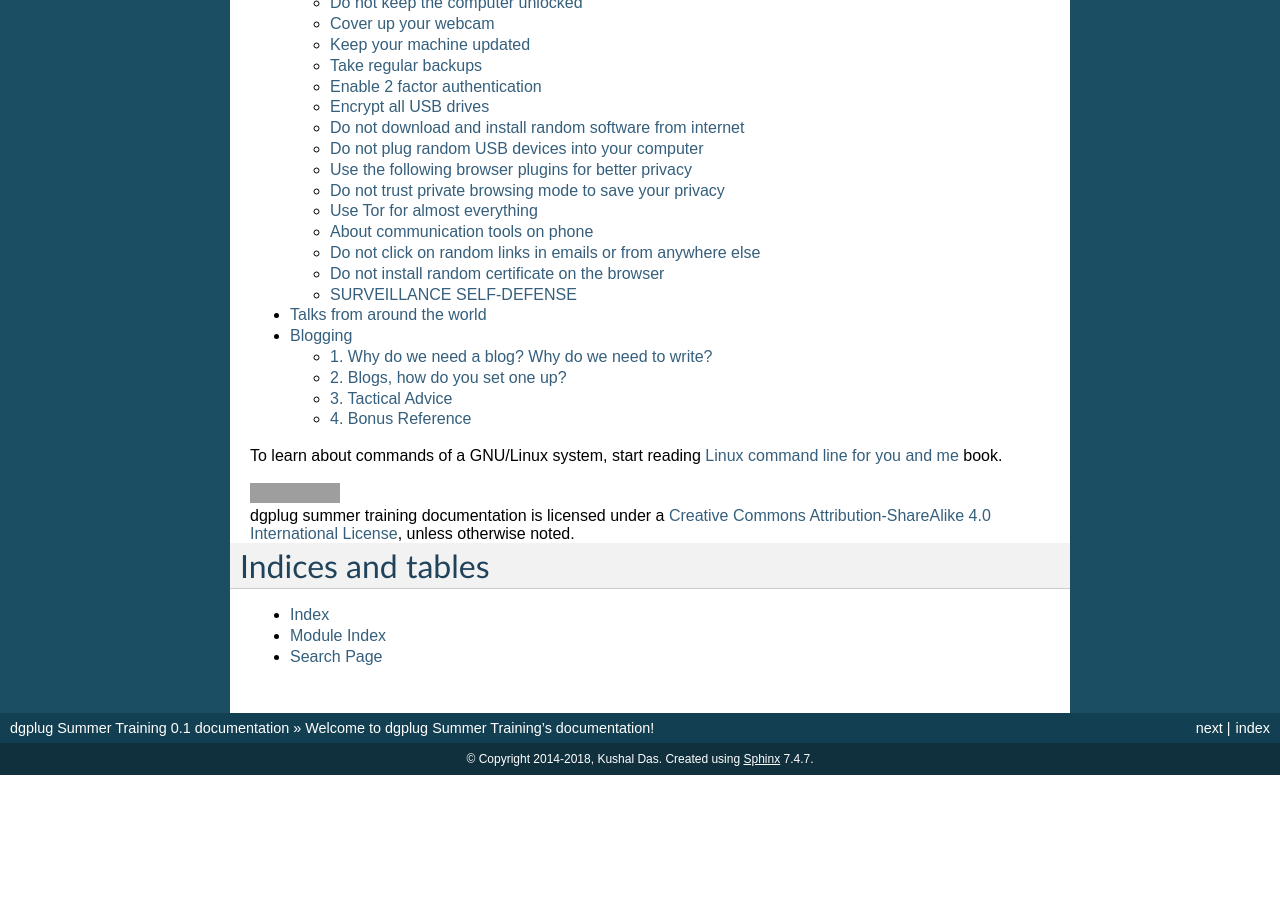
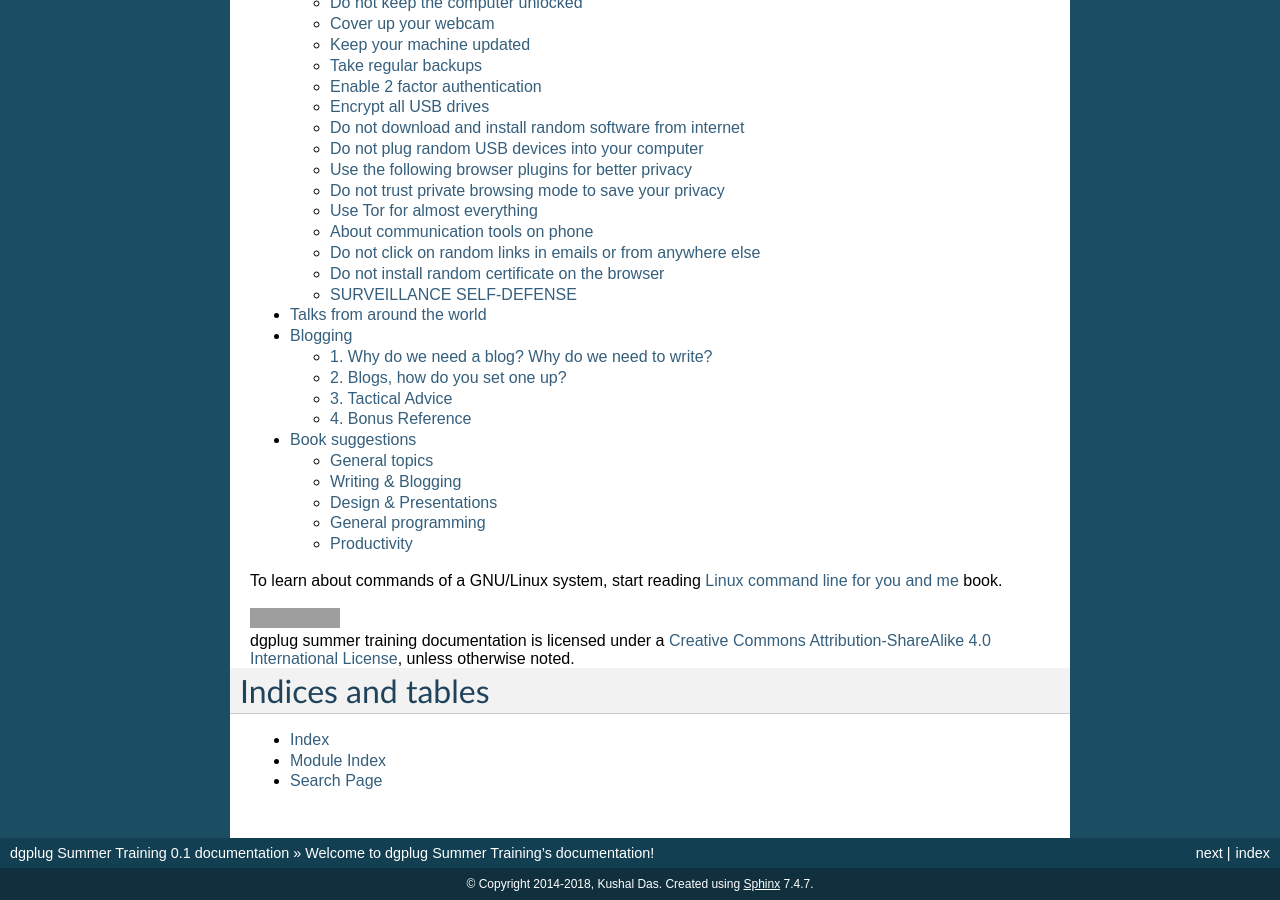
Before and after one commit to kushaldas/summertraining, a Sphinx documentation site: the page built from docs/index.rst, in a window 1280 px wide and 900 px high, scrolled down 1404 px. Built offline with Sphinx 7.4.7, drawn with Linux system fonts in a browser that asks for light colours; before the commit the page ends 2179 px from its top, so only the background shows below that; some of the changed lines change nothing that is shown; grey boxes are pictures that could not be loaded.

Commit message:
Adds the books suggestions

```diff
--- /dev/null
+++ b/docs/book.rst
@@ -0,0 +1,80 @@
+Book suggestions
+=================
+
+Books are marked as [S] as for starters.
+
+General topics
+---------------
+
+- Hackers: Heroes of the Computer Revolution [S]
+- Hackers & Painters: Big Ideas from the Computer Age. Paul Graham. [S]
+- Linux and the Unix Philosophy. Mike Gancarz. [S]
+- Free as in Freedom. Richard Stallman. (https://en.wikisource.org/wiki/Free_as_in_Freedom_(2002)) [S]
+- Open Sources, Chris DiBona & Sam Ockman (free to read here - https://www.oreilly.com/openbook/opensources/book/index.html)
+- The Architecture of Open Source Applications. (http://aosabook.org/en/index.html) [S]
+- Ghost in the Wires
+- Mother American Night
+
+
+
+Writing & Blogging
+-------------------
+
+- On Writing, Stephen King[S]
+- Bird by Bird, Anne Lamott
+- On Writing Well, William Zinsser
+- English Composition and Grammar. John E. Warriner. [S]
+- Good English: How to Write It. G. H. Valins. [S]
+- The Elements of Style. Willam Strunk Jr. and E. B. White. [S]
+
+
+Design & Presentations
+-----------------------
+
+- The Non-Designer's Design Book, Robin Williams[S]
+- The Non-Designer's Presentation Book, Robin Williams (for creating)
+- Presentation Zen, Garr Reynolds (for creating)
+- Confessions of a Public Speaker, Scott Berkun (for delivering)
+- Don't Make Me Think, Steve Krug
+- Visualize This. Nathan Yau.
+
+General programming
+--------------------
+
+- i want 2 do project. tell me wat 2 do (http://www.shakthimaan.com/what-to-do.html) [S]
+- Men of Mathematics, E. T. Bell.
+- Programming Pearls. Jon Bentley.
+- Functional Thinking. Neal Ford.
+- A Discipline of Programming. Edsger W. Dijkstra.
+- The Passionate Programmer. Chad Fowler. [S]
+- 97 Things Every Programmer Should Know. Kevlin Henney. [S]
+- How to Prove It. A Structured Approach. Daniel J. Velleman. [S]
+- Programming Language Pragmatics. Michael L. Scott.
+- Thinking Mathematically. J Mason, L Burton, K Stacey.
+- Patterns of Software: Tales from the Software Community. Richard P. Gabriel
+- Program Construction. Roland Backhouse.
+- Small Memory Software. Charles Weir, James Noble.
+- Beautiful Code. Leading Programmers Explain How They Think. Andy Oram, Greg Wilson. [S]
+- Beautiful Testing. Tim Riley, Adam Goucher. [S]
+- Beautiful Data. Toby Segaran, Jeff Hammerbacher. [S]
+- Discrete Mathematics using a Computer. John O'Donnell, Cordelia Hall. [S]
+- Discrete Mathematics for Computing. Peter Grossman. [S]
+- C Interfaces and Implementations: Techniques for Creating Reusable Software. David R. Hanson.
+- Expert C Programming. Peter van der Linden.
+- The Pragmatic Programmer: From Journeyman to Master. Andrew Hunt. David Thomas. [S]
+- Agile Software Development: The Cooperative Game. Alistair Cockburn. [S]
+- Refactoring: Improving the Design of Existing Code. Martin Fowler, Kent Beck et. al.
+- The Mythical Man-Month [S]
+
+Productivity
+-------------
+
+- The 7 Habits of Highly Effective People. Stephen R. Covey. [S]
+- How to Get More Done: Seven Days to Achieving More. Fergus O' Connell. [S]
+- How to Win Friends and Influence People. Dale Carnegie. [S]
+- Beautiful Teams. Andrew Stellman, Jennifer Greene. [S]
+- Mastery, Robert Greene
+- Deep Work, Cal Newport
+- The War of Art, Steven Pressfield
+- Do the Work, Steven Pressfield
+- Tuesdays with Morrie. [S]
--- a/docs/index.rst
+++ b/docs/index.rst
@@ -20,7 +20,7 @@
    threatmodel
    opsec
    blogging
-
+   book
 
 To learn about commands of a GNU/Linux system, start reading
 `Linux command line for you and me <https://lym.readthedocs.io/en/latest/>`_ book.
```
